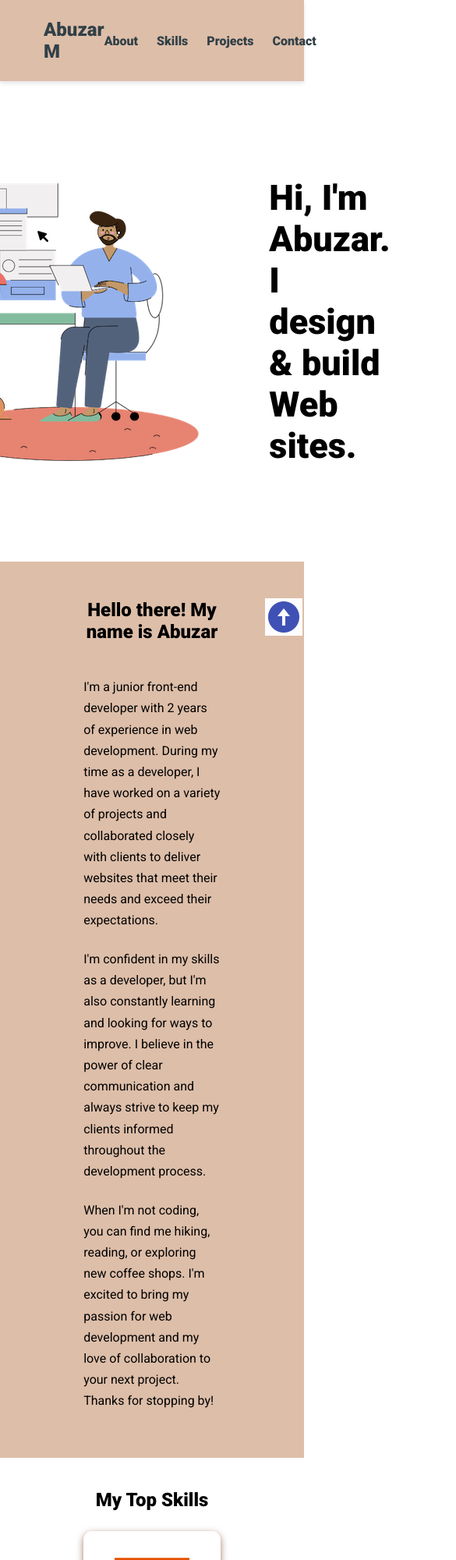
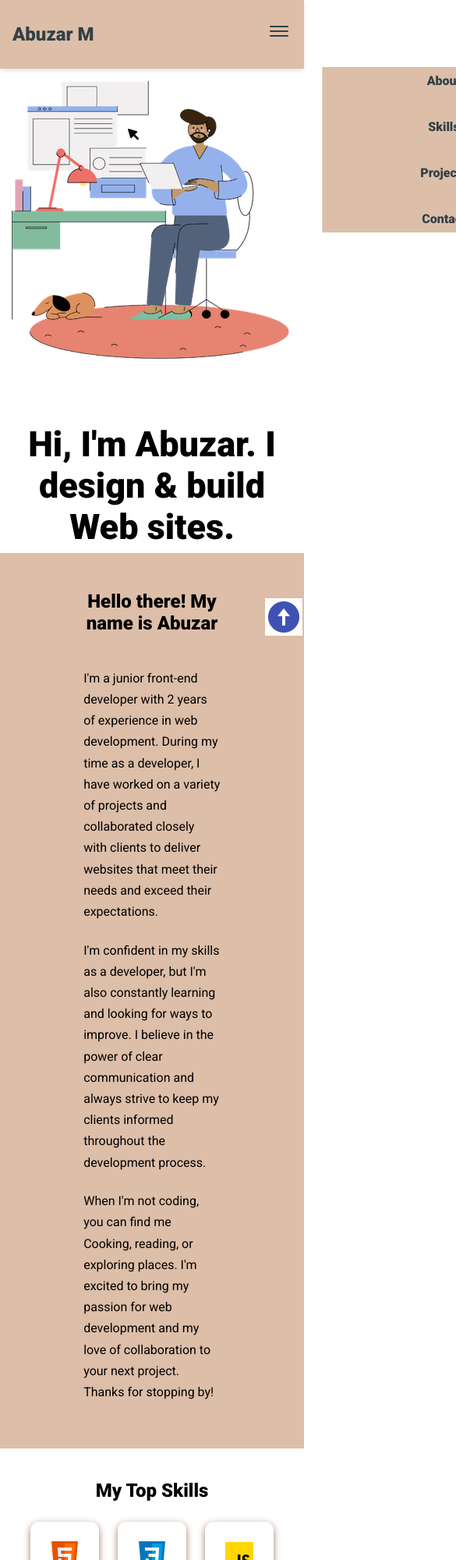
Before and after one commit to abuzarm2/portifolio, a plain HTML site: page index.html in a window 390 px wide. Shown: the top 2000 px of the page at 78% size, 585 px wide, since content can reach past the window. Drawn offline with nearby package versions, Linux system fonts and the light colour scheme.

Commit message:
complete responsive website

```diff
--- a/assets/css/styles.css
+++ b/assets/css/styles.css
@@ -75,6 +75,14 @@ nav ul {
 }
 nav ul li {
   font-weight: var(--bold-font);
+}
+.burger-menu{
+  color: var(--primary-color);
+  background-color: transparent;
+  border: 0;
+  font-size: 2rem;
+  cursor: pointer;
+  display: none;
 }
 .hero {
   display: flex;
@@ -233,3 +241,48 @@ footer {
   width: 3rem;
   height: 3rem;
 }
+
+@media screen and (max-width:720px){
+  nav{
+    padding: 1.5rem 1rem;
+  }
+  nav ul{
+    position: fixed;
+    background-color: var(--bg-color);
+    flex-direction: column;
+    top: 86px;
+    left: 10%;
+    width: 80%;
+    text-align: center;
+    transform: translateX(120%);
+    transition: transfrom 0.5s ease-in;
+  }
+  nav ul li{
+    margin: 8px;
+  }
+  .burger-menu{
+    display: block;
+  }
+  nav ul.show{
+    transform: translateX(0);
+  }
+  .hero{
+    margin: -0.2rem;
+    flex-direction: column;
+
+  }
+  .bio{
+    width: 22rem;
+    text-align: center;
+  }
+  .icon{
+    height: 5.5rem;
+    width: 5.5rem;
+  }
+  .projects-container{
+    flex-direction: column;
+  }
+  .contact-form-container{
+    width: 30rem;
+  }
+}
--- a/assets/js/script.js
+++ b/assets/js/script.js
@@ -1,5 +1,5 @@
+// scrollup
 const scrollup = document.getElementById("scroll-up")
-
 scrollup.addEventListener("click", ()=>
 {
     window.scrollTo({
@@ -8,3 +8,20 @@ scrollup.addEventListener("click", ()=>
         behavior:"smooth"
     })
 })
+
+// burger menu
+const burger = document.querySelector("#burger-menu")
+const ul = document.querySelector("nav ul")
+const nav = document.querySelector("nav")
+
+burger.addEventListener("click", ()=>{
+    ul.classList.toggle("show")
+})
+
+const navlink = document.querySelectorAll(".nav-link")
+
+navlink.forEach((link) => {
+    link.addEventListener("click",()=>{
+        ul.classList.remove("show")
+    })
+});
--- a/index.html
+++ b/index.html
@@ -25,6 +25,9 @@
         <li><a href="#projects" class="nav-link">Projects</a></li>
         <li><a href="#contact" class="nav-link">Contact</a></li>
       </ul>
+      <button class="burger-menu" id="burger-menu">
+        <ion-icon class="bars" name="menu-outline"></ion-icon>
+      </button>
     </nav>
 
     <!-- hero -->
@@ -56,9 +59,9 @@
         throughout the development process.
       </p>
       <p>
-        When I'm not coding, you can find me hiking, reading, or exploring new
-        coffee shops. I'm excited to bring my passion for web development and my
-        love of collaboration to your next project. Thanks for stopping by!
+        When I'm not coding, you can find me Cooking, reading, or exploring
+        places. I'm excited to bring my passion for web development and my love
+        of collaboration to your next project. Thanks for stopping by!
       </p>
     </section>
 
@@ -127,7 +130,12 @@
             for users to access content or information. It can be easily
             integrated into various web or mobile applications
           </p>
-          <a href="https://master--myqr-code-co.netlify.app/" target="_blank" style="color: blue;">Check it Out</a>
+          <a
+            href="https://master--myqr-code-co.netlify.app/"
+            target="_blank"
+            style="color: blue"
+            >Check it Out</a
+          >
         </div>
         <div class="project-card">
           <img
@@ -222,12 +230,25 @@
       <p class="copy">&copy; Copyright 2023</p>
       <p class="copy">
         Built with &#x2661; by
-        <a href="https://www.linkedin.com/in/abuzar-mulla-82704595/" target="_blank"
+        <a
+          href="https://www.linkedin.com/in/abuzar-mulla-82704595/"
+          target="_blank"
           >Abuzar Mulla</a
         >
       </p>
     </footer>
 
+    <!-- script -->
     <script src="/assets/js/script.js"></script>
+
+    <!-- Ion icons scripts -->
+    <script
+      type="module"
+      src="https://unpkg.com/ionicons@5.5.2/dist/ionicons/ionicons.esm.js"
+    ></script>
+    <script
+      nomodule
+      src="https://unpkg.com/ionicons@5.5.2/dist/ionicons/ionicons.js"
+    ></script>
   </body>
 </html>
```
